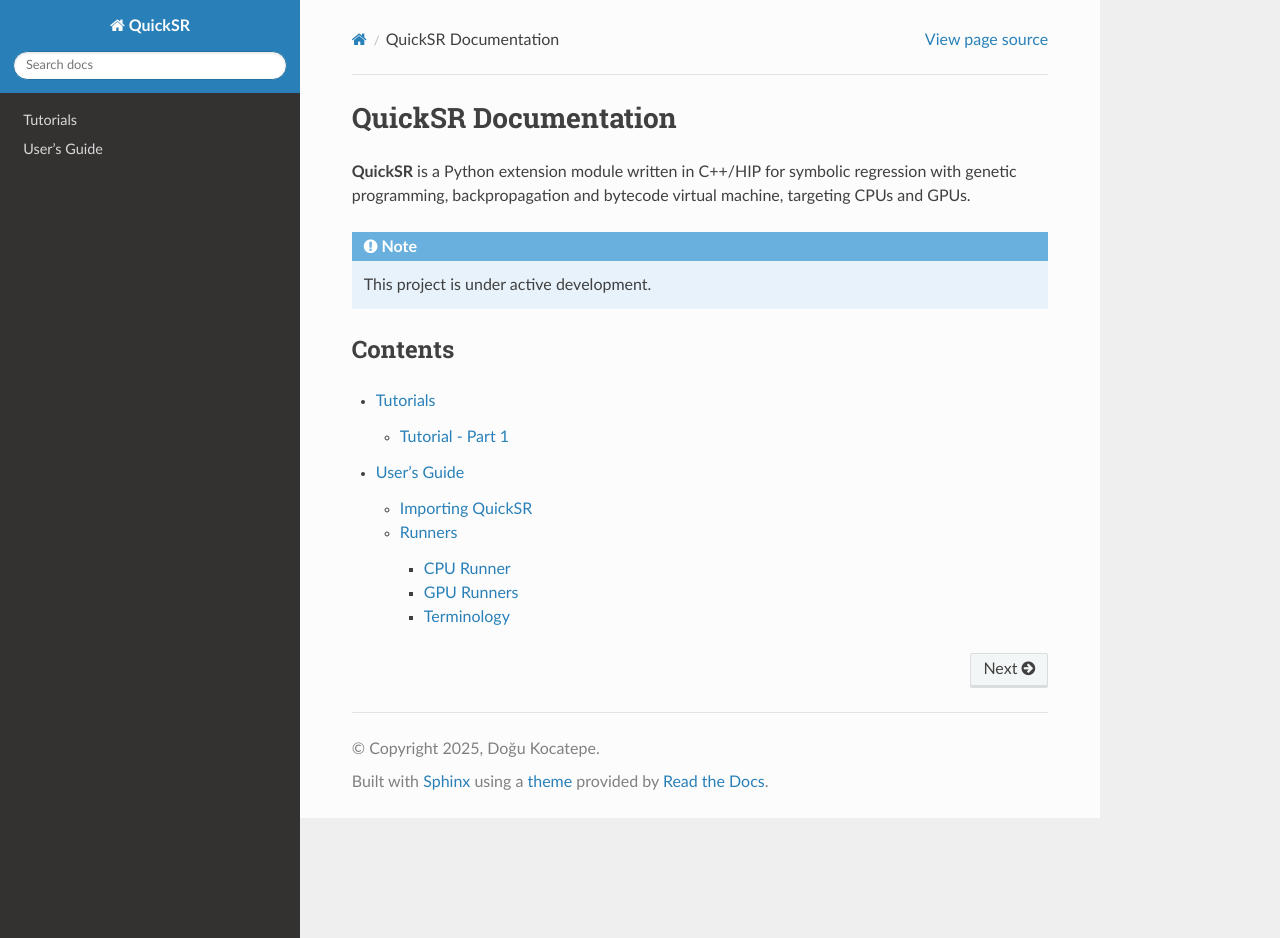
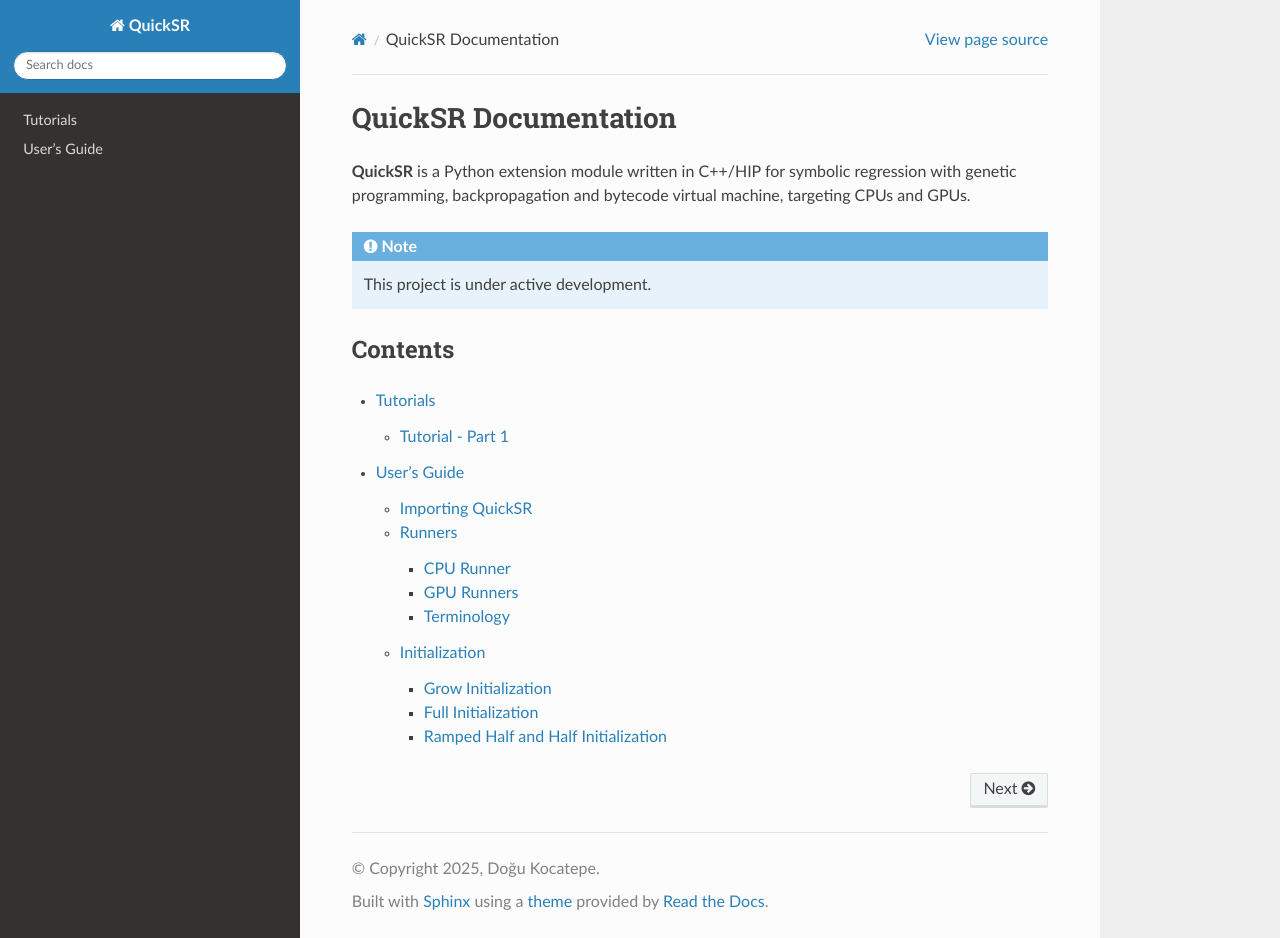
Before and after one commit to kocatepedogu/quick-symbolic-regression-docs, a Sphinx documentation site: the page built from docs/source/index.rst, in a window 1280 px wide and 938 px high. Built offline with Sphinx 7.4.7 and the Read the Docs theme 3.1.0, drawn with Linux system fonts in a browser that asks for light colours; some of the changed lines change nothing that is shown.

Commit message:
Add initialization section

```diff
--- a/docs/source/user/index.rst
+++ b/docs/source/user/index.rst
@@ -7,3 +7,4 @@
 
    importing
    runners
+   initialization
--- /dev/null
+++ b/docs/source/user/initialization.rst
@@ -0,0 +1,70 @@
+Initialization
+==============
+
+.. _initialization:
+
+QuickSR supports 3 different ways to fill the initial population.
+
+Grow Initialization
+-------------------
+
+This initialization strategy generates individuals by randomly selecting terminals and functions
+until the maximum depth is reached or until a terminal is chosen. The resulting trees have varying
+structure and size. Usage:
+
+.. code-block:: python3
+
+   model = SymbolicRegressionModel(...,
+        initialization=GrowInitialization())
+
+The smallest depth is one, meaning that some individuals can consist of just a terminal.
+
+The maximum depth is normally determined by the global configuration, which is also the highest depth
+to which expressions can ever grow. However, this upper bound may be considered too high for
+initialization. Therefore, the initial maximum depth can be overriden using the `init_depth` parameter:
+
+.. code-block:: python3
+
+   model = SymbolicRegressionModel(...,
+        initialization=GrowInitialization(init_depth=4))
+
+Here is an example population generated with grow initialization (depth 4):
+
+.. image:: initialization/grow-initialization.drawio.png
+
+Full Initialization
+-------------------
+
+This initialization strategy generates individuals by randomly selecting functions and terminals
+until the maximum depth is reached in every branch of a generated tree. The resulting trees are
+fully grown. All of the generated expressions have the exact same depth. Usage:
+
+.. code-block:: python3
+
+   model = SymbolicRegressionModel(...,
+        initialization=FullInitialization())
+
+Similar to the previous case, the depth is normally inherited from the global configuration,
+but this can be overriden by explicitly specifying an `init_depth` value:
+
+.. code-block:: python3
+
+   model = SymbolicRegressionModel(...,
+        initialization=FullInitialization(init_depth=3))
+
+Here is an example population generated with full initialization (depth 3):
+
+.. image:: initialization/full-initialization.drawio.png
+
+Ramped Half and Half Initialization
+-----------------------------------
+
+Half of the initial population consist of individuals produced by Grow Initialization,
+while the other half consist of individuals produced by Full Initialization. Usage:
+
+.. code-block:: python3
+
+   model = SymbolicRegressionModel(...,
+        initialization=RampedHalfAndHalfInitialization())
+
+`init_depth` can be used override maximum depth as before:
```
Also changed, not shown: docs/source/user/initialization/full-initialization.drawio.png (added), docs/source/user/initialization/grow-initialization.drawio.png (added), 3 other files.
